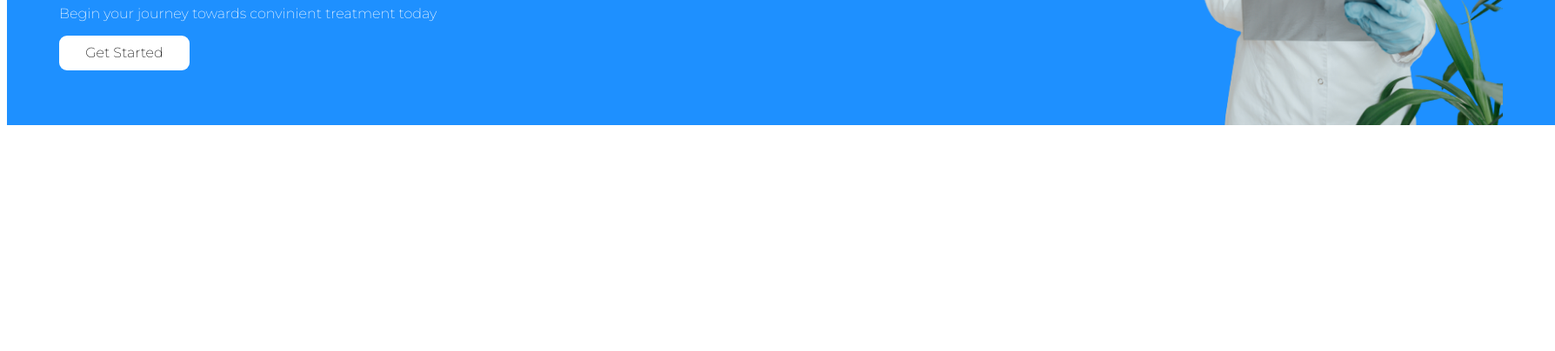
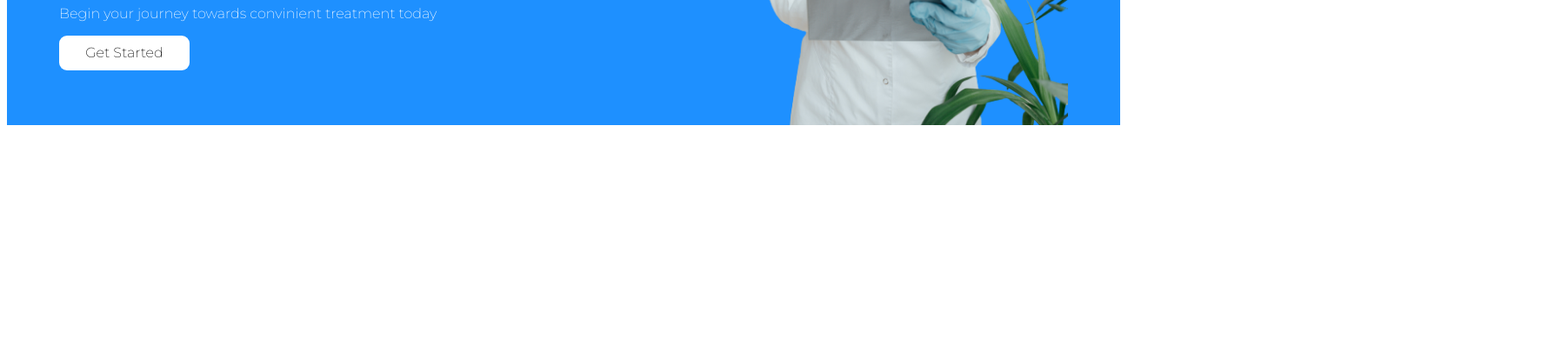
Before and after one commit to bruhWhyUScaryme/hw2, a plain HTML site: page index.html in a window 1280 px wide. Shown: the part 396-800 px from the top of the page at 87% size, 1788 px wide, since content can reach past the window. Drawn offline with Linux system fonts and the light colour scheme.

Commit message:
Update style.css

```diff
--- a/css/style.css
+++ b/css/style.css
@@ -1,5 +1,5 @@
 .card {
-  width: 1700px;
+  width: 1200px;
   height: 200px;
   background: dodgerblue;
   position: relative;
```
